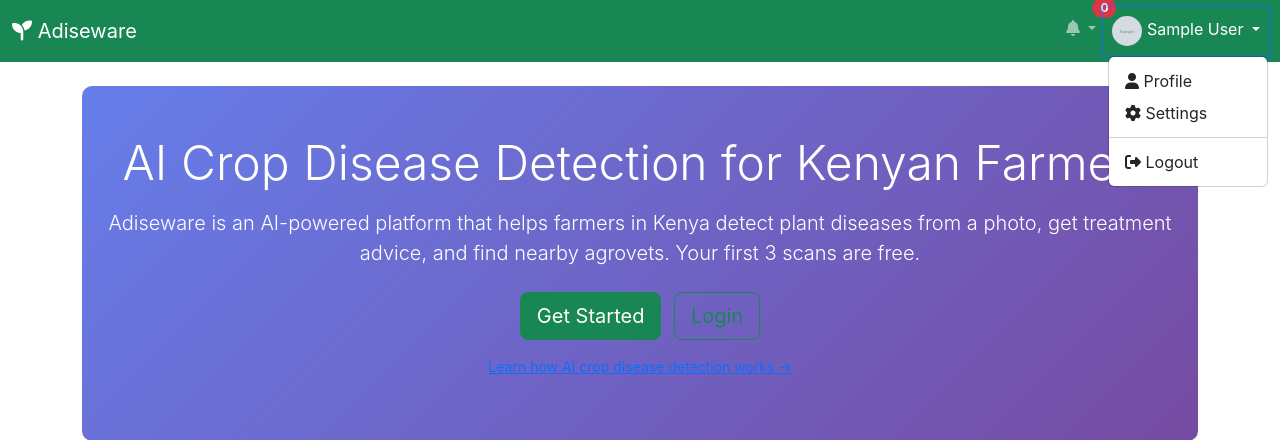
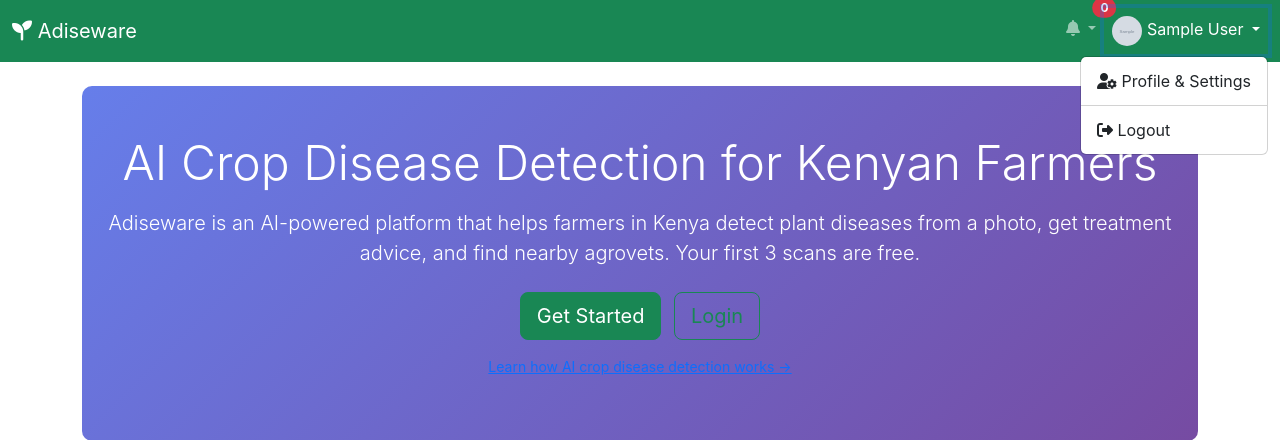
Before and after one commit to benedict431app/benfarm1, a Flask app: page / in a window 1280 px wide, after a click that opens the changed part. Shown: the top 440 px of the page. Run offline with Flask 3, Linux system fonts and the light colour scheme; a user stored in the database is signed in; tables that the repository leaves empty hold one stand-in row (values such as "Sample post"); grey boxes marked "Sample" are stand-in pictures; some libraries are stand-ins or nearby versions.

Commit message:
Update header.html

```diff
--- a/templates/components/header.html
+++ b/templates/components/header.html
@@ -105,8 +105,9 @@
                                 {{ current_user.full_name }}
                             </a>
                             <ul class="dropdown-menu dropdown-menu-end" aria-labelledby="userDropdown">
-                                <li><a class="dropdown-item" href="#"><i class="fas fa-user" aria-hidden="true"></i> Profile</a></li>
-                                <li><a class="dropdown-item" href="#"><i class="fas fa-cog" aria-hidden="true"></i> Settings</a></li>
+                                <li><a class="dropdown-item" href="{{ url_for('profile') }}">
+    <i class="fas fa-user-cog" aria-hidden="true"></i> Profile & Settings
+</a></li>
                                 <li><hr class="dropdown-divider"></li>
                                 <li><a class="dropdown-item" href="{{ url_for('logout') }}"><i class="fas fa-sign-out-alt" aria-hidden="true"></i> Logout</a></li>
                             </ul>
```
